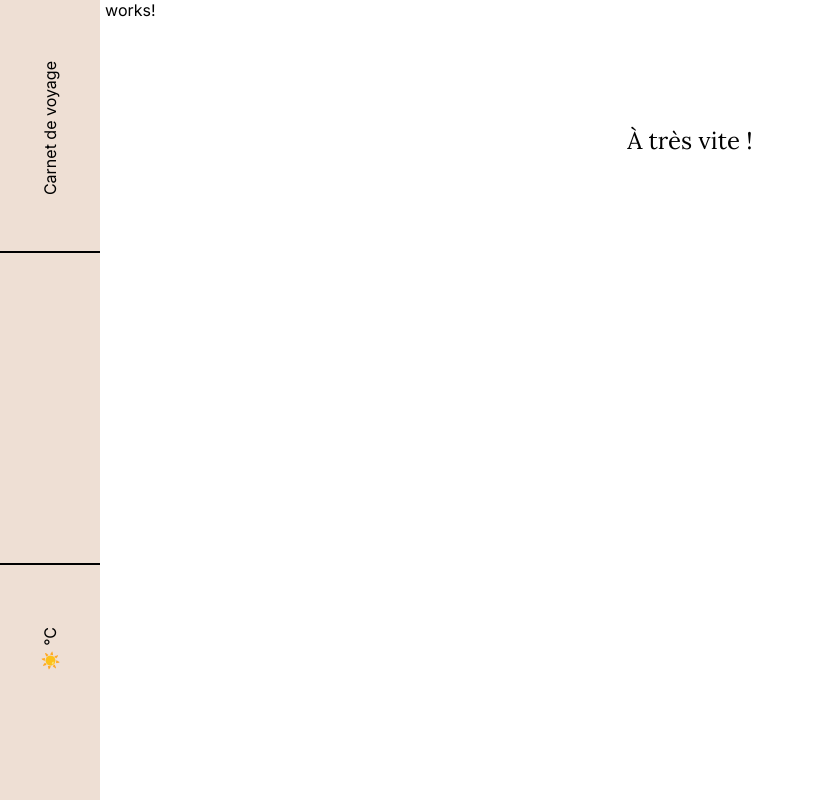
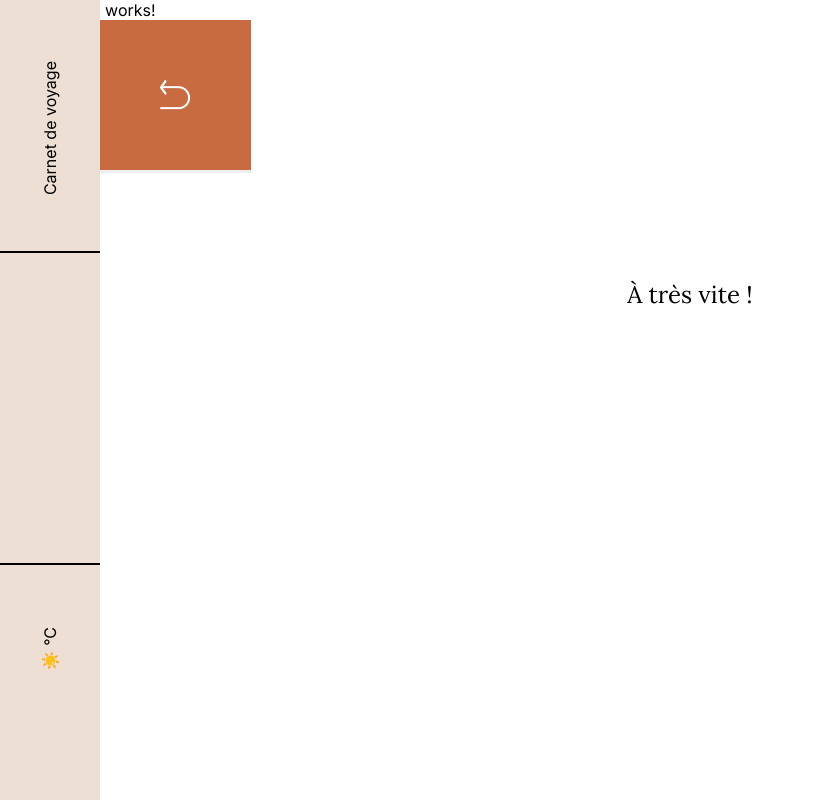
Before and after one commit to KatiaZd/Angular-BlogVoyage, an Angular app: page /articles in a window 1280 px wide. Shown: the whole page, without its empty margins (0-814 px from the left). Built offline with nearby package versions, Linux system fonts and the light colour scheme; no server answers.

Commit message:
feat : component backButton + css

```diff
--- a/src/app/app.module.ts
+++ b/src/app/app.module.ts
@@ -8,6 +8,7 @@ import { FooterComponent } from './components/footer/footer.component';
 import { HomePageComponent } from './pages/home-page/home-page.component';
 import { ArticlesPageComponent } from './pages/articles-page/articles-page.component';
 import { HttpClientModule } from '@angular/common/http';
+import { BackButtonComponent } from './components/back-button/back-button.component';
 
 
 @NgModule({
@@ -16,7 +17,8 @@ import { HttpClientModule } from '@angular/common/http';
     HeaderComponent,
     FooterComponent,
     HomePageComponent,
-    ArticlesPageComponent
+    ArticlesPageComponent,
+    BackButtonComponent
 
   ],
   imports: [
--- /dev/null
+++ b/src/app/components/back-button/back-button.component.css
@@ -0,0 +1,21 @@
+button {
+    border: none;
+    margin-left: 100px;
+}
+
+img {
+    padding: 30px;
+    -o-object-fit: cover;
+       object-fit: cover;
+    background-color: var(--brown);
+
+}
+
+@media (min-width: 768px) {
+
+    img {
+        padding: 60px;
+
+    }
+
+}
--- /dev/null
+++ b/src/app/components/back-button/back-button.component.html
@@ -0,0 +1,5 @@
+<button>
+    <a routerLink="">
+        <img src="assets/img/back.png" alt="Bouton de retour à la page d'accueil">
+    </a>
+</button>
--- a/src/app/pages/articles-page/articles-page.component.html
+++ b/src/app/pages/articles-page/articles-page.component.html
@@ -1 +1,3 @@
 <p>articles-page works!</p>
+
+<app-back-button></app-back-button>
--- a/src/app/pages/home-page/home-page.component.html
+++ b/src/app/pages/home-page/home-page.component.html
@@ -3,4 +3,5 @@
     <p>{{articles[0].country}} - {{articles[0].city}}</p>
     <p>{{articles[0].startDate}} - {{articles[0].endDate}} </p>
     <p></p>
+
 </body>
```
Also changed, not shown: src/app/components/back-button/back-button.component.ts (added, +10 -0 lines), src/assets/img/back.png (added), 1 other file (tests, documents, lock files or other folders).
